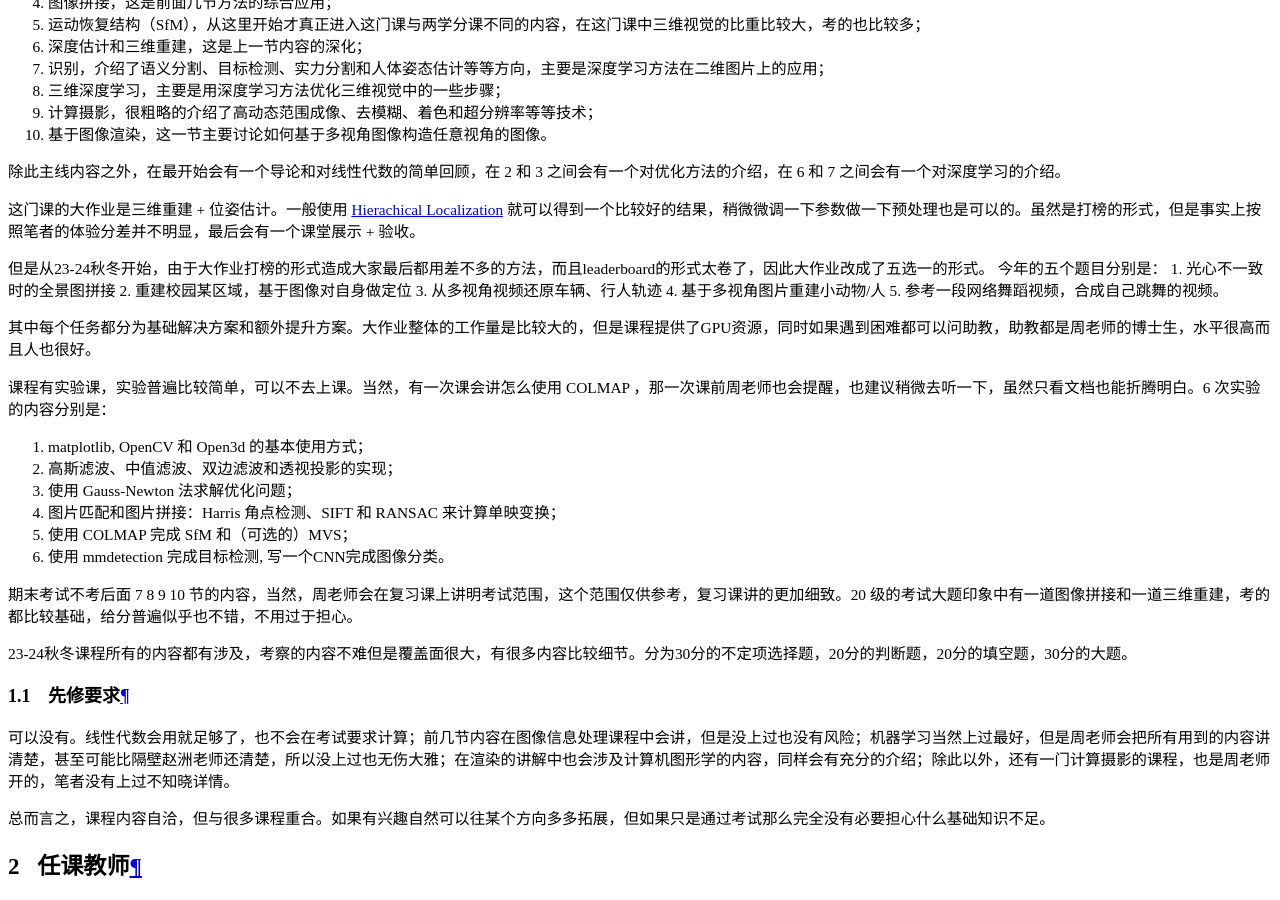
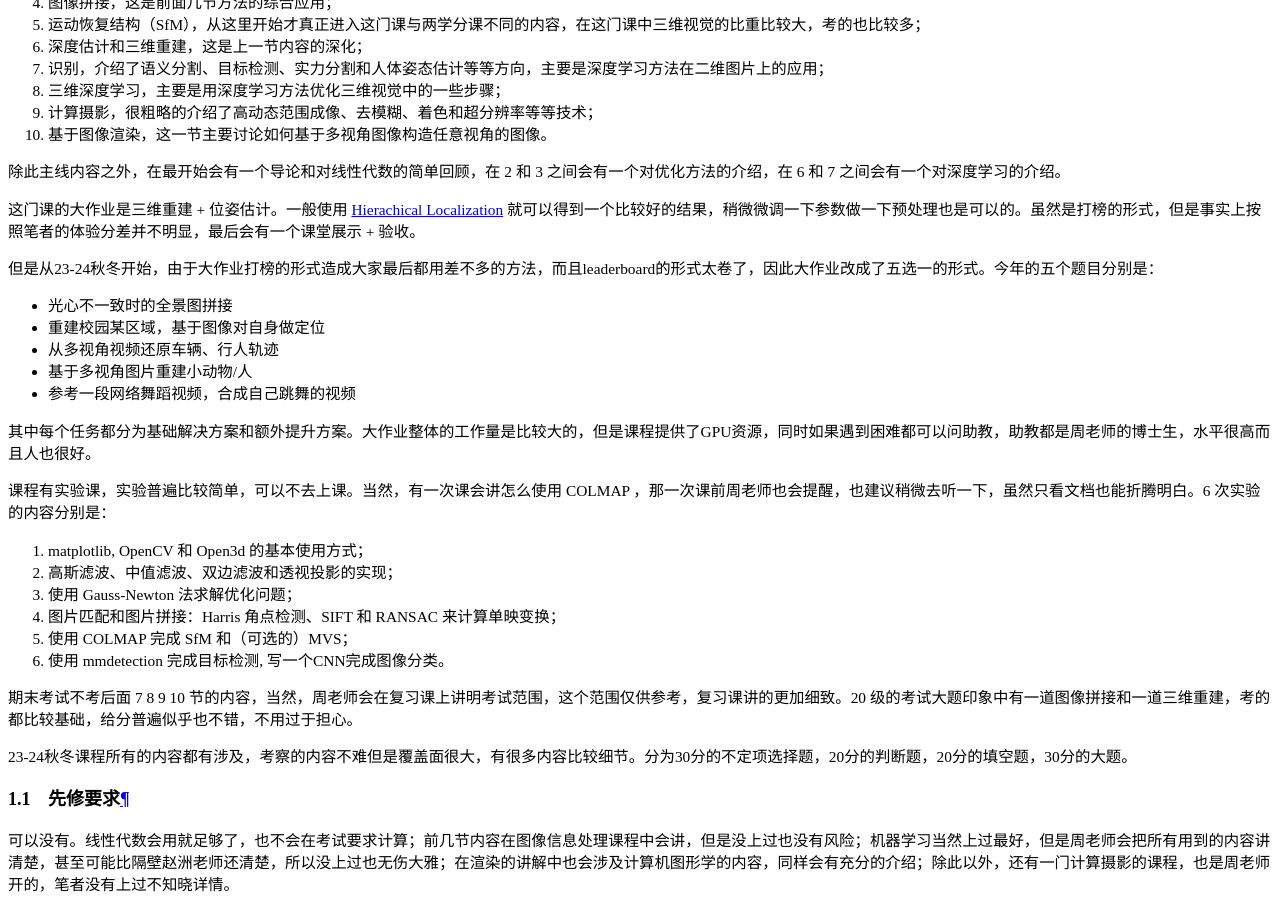
Before and after one commit to ZJU-Turing/TuringCourses, an MkDocs documentation site: the page built from docs/major_mandatory/computer_vision/index.md, in a window 1280 px wide and 900 px high, scrolled down 18283 px. Built offline with MkDocs 1.6.1 and Material for MkDocs 9.7.7, drawn with Linux system fonts in a browser that asks for light colours; comment, search, counter and statistics services are not loaded.

Commit message:
fix: markdown syntax

```diff
--- a/docs/major_mandatory/computer_vision/index.md
+++ b/docs/major_mandatory/computer_vision/index.md
@@ -26,13 +26,13 @@
 
 这门课的大作业是三维重建 + 位姿估计。一般使用 [Hierachical Localization](https://github.com/cvg/Hierarchical-Localization) 就可以得到一个比较好的结果，稍微微调一下参数做一下预处理也是可以的。虽然是打榜的形式，但是事实上按照笔者的体验分差并不明显，最后会有一个课堂展示 + 验收。
 
-但是从23-24秋冬开始，由于大作业打榜的形式造成大家最后都用差不多的方法，而且leaderboard的形式太卷了，因此大作业改成了五选一的形式。
-今年的五个题目分别是：
-1. 光心不一致时的全景图拼接
-2. 重建校园某区域，基于图像对自身做定位
-3. 从多视角视频还原车辆、行人轨迹
-4. 基于多视角图片重建小动物/人
-5. 参考一段网络舞蹈视频，合成自己跳舞的视频。
+但是从23-24秋冬开始，由于大作业打榜的形式造成大家最后都用差不多的方法，而且leaderboard的形式太卷了，因此大作业改成了五选一的形式。今年的五个题目分别是：
+
+- 光心不一致时的全景图拼接
+- 重建校园某区域，基于图像对自身做定位
+- 从多视角视频还原车辆、行人轨迹
+- 基于多视角图片重建小动物/人
+- 参考一段网络舞蹈视频，合成自己跳舞的视频
 
 其中每个任务都分为基础解决方案和额外提升方案。大作业整体的工作量是比较大的，但是课程提供了GPU资源，同时如果遇到困难都可以问助教，助教都是周老师的博士生，水平很高而且人也很好。
 
```
